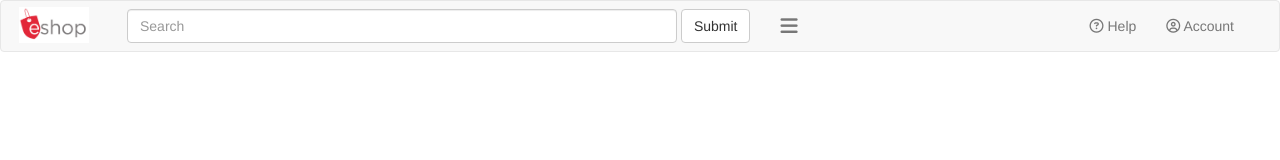
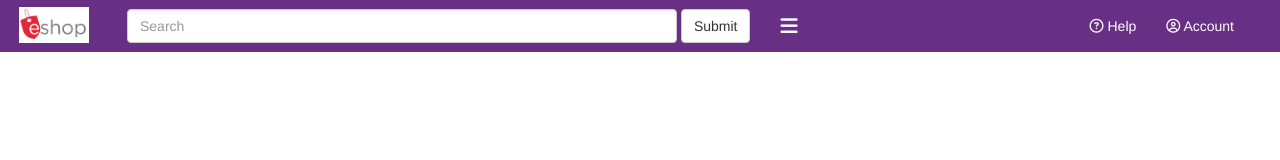
Before and after one commit to kitenepal/eshop, a plain HTML site: page index.html in a window 1280 px wide. Drawn offline with Linux system fonts and the light colour scheme.

Commit message:
slight change in navbar

```diff
--- a/css/module/nav.css
+++ b/css/module/nav.css
@@ -1,3 +1,15 @@
+.md--navbar{
+	background-color: #683084;
+	border-color: #683084;
+	border-radius: 0px;
+	color: white;
+}
+.navbar-default .navbar-nav>li>a{
+	color: #fff;
+}
+.navbar-default .navbar-nav>li>a:hover{
+	color: #AAAAAA;
+}
 .navbar-header{
 	margin: 3px;
 	padding-right: 10px;
--- a/index.html
+++ b/index.html
@@ -9,7 +9,7 @@
   <link rel="stylesheet" type="text/css" href="css/module/nav.css">
 </head>
 <body>
-	<nav class="navbar navbar-default">
+	<nav class="navbar navbar-default md--navbar">
   <div class="container-fluid">
     <!-- Brand and toggle get grouped for better mobile display -->
     <div class="navbar-header">
@@ -35,8 +35,8 @@
         <li class="dropdown">
           <a href="#" class="dropdown-toggle" data-toggle="dropdown" role="button" aria-haspopup="true" aria-expanded="false"><span class="fa fa-bars md--fa" aria-hidden="true"></span></a>
           <ul class="dropdown-menu">
-            <li><a href="#">Action</a></li>
-            <li><a href="#">Another action</a></li>
+            <li><a href="#">Search</a></li>
+            <li><a href="#">Cosmetic</a></li>
             <li><a href="#">Something else here</a></li>
             <li role="separator" class="divider"></li>
             <li><a href="#">Separated link</a></li>
```
